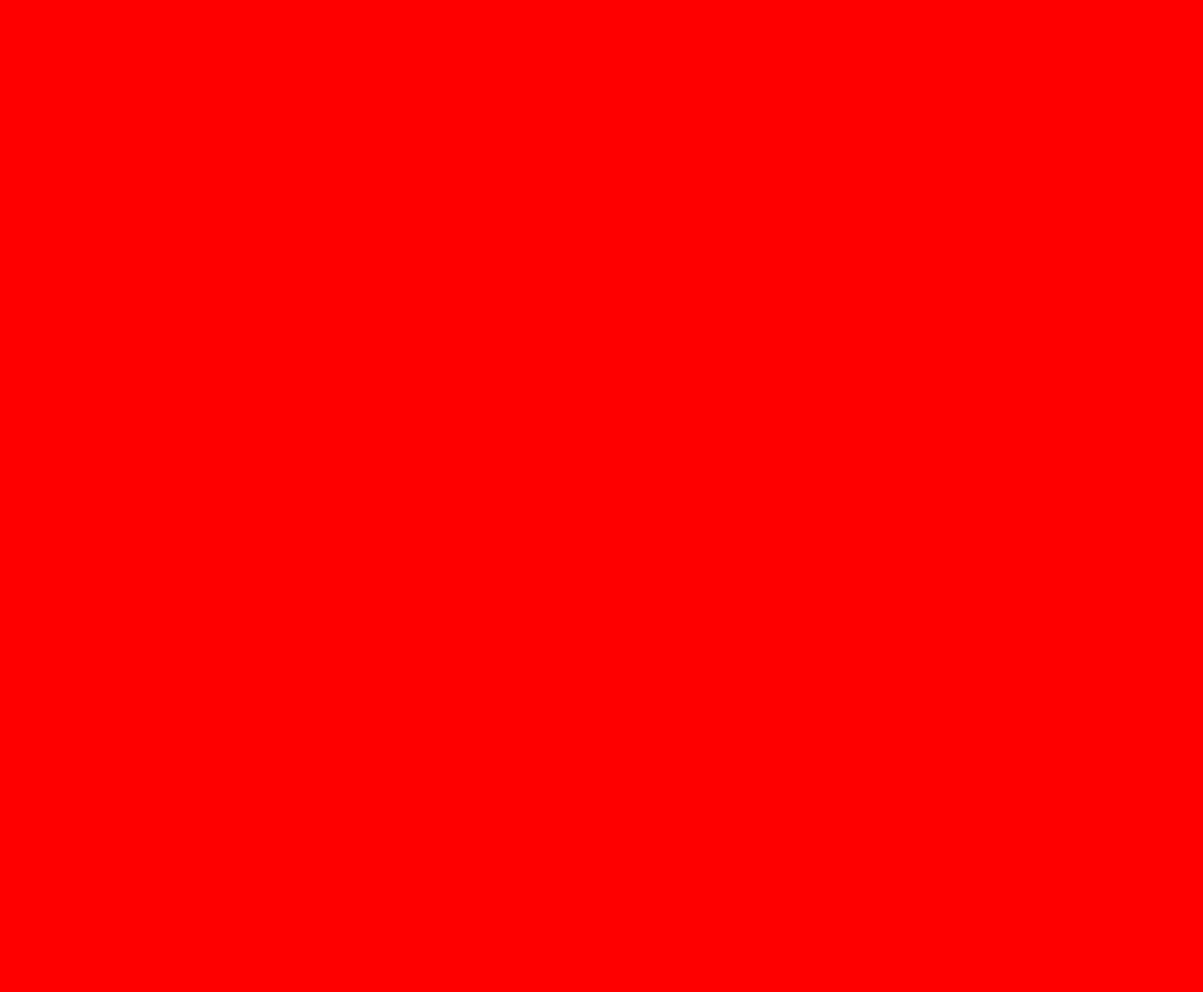
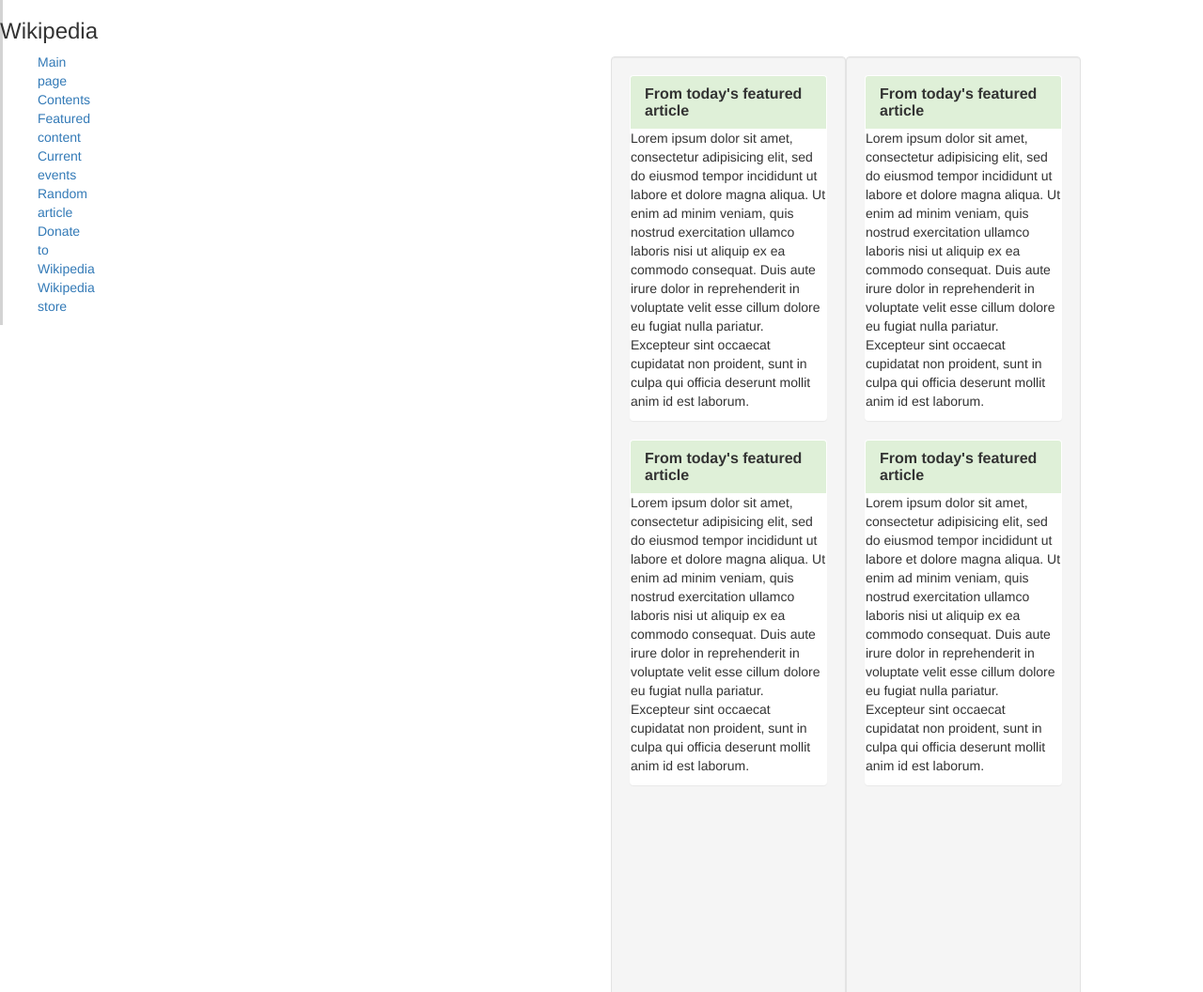
Before and after one commit to 21-Coding/Wikipedia, a plain HTML site: page index.html in a window 1280 px wide. Shown: the top 1056 px of the page at 94% size. Before the commit the page ends 800 px from the top, so only its background shows below. Drawn offline with Linux system fonts and the light colour scheme.

Commit message:
add floating divs and styles

```diff
--- a/css/styles.css
+++ b/css/styles.css
@@ -1,3 +1,22 @@
-body {
-  background-color: red;
+.sidebar {
+  width: 3px;
+  float: left;
+  background-color: lightgray;
 }
+
+.row {
+  margin: 60px;
+  width: 500px;
+  height: 500px;
+  float: right;
+  display: inline-flex;
+}
+
+h2 {
+  font-weight: bold;
+  color: black;
+}
+
+.well {
+  height: 1000px;
+}
--- a/index.html
+++ b/index.html
@@ -4,9 +4,63 @@
     <title>Wikipedia, the free encyclopedia</title>
     <link rel="stylesheet" href="css/bootstrap.css">
     <link rel="stylesheet" href="css/styles.css">
-
   </head>
   <body>
 
+    <div class="sidebar">
+      <h3>Wikipedia</h3>
+      <ul>
+        <a href="#">Main page</a>
+        <a href="#">Contents</a>
+        <a href="#">Featured content</a>
+        <a href="#">Current events</a>
+        <a href="#">Random article</a>
+        <a href="#">Donate to Wikipedia</a>
+        <a href="#">Wikipedia store</a>
+      </ul>
+    </div>
+
+
+   <div class="container">
+     <div class="row">
+       <div class="well">
+         <div class="panel">
+           <div class="panel-heading bg-success">
+             <h2 class="panel-title">From today's featured article</h2>
+             </div>
+             <p>Lorem ipsum dolor sit amet, consectetur adipisicing elit, sed do eiusmod tempor incididunt ut labore et dolore magna aliqua. Ut enim ad minim veniam, quis nostrud exercitation ullamco laboris nisi ut aliquip ex ea commodo consequat. Duis aute irure dolor in reprehenderit in voluptate velit esse cillum dolore eu fugiat nulla pariatur. Excepteur sint occaecat cupidatat non proident, sunt in culpa qui officia deserunt mollit anim id est laborum.</p>
+         </div>
+
+         <div class="panel">
+           <div class="panel-heading bg-success">
+             <h2 class="panel-title">From today's featured article</h2>
+             </div>
+             <p>Lorem ipsum dolor sit amet, consectetur adipisicing elit, sed do eiusmod tempor incididunt ut labore et dolore magna aliqua. Ut enim ad minim veniam, quis nostrud exercitation ullamco laboris nisi ut aliquip ex ea commodo consequat. Duis aute irure dolor in reprehenderit in voluptate velit esse cillum dolore eu fugiat nulla pariatur. Excepteur sint occaecat cupidatat non proident, sunt in culpa qui officia deserunt mollit anim id est laborum.</p>
+         </div>
+       </div>
+
+
+
+
+
+       <div class="well">
+        <div class="panel">
+         <div class="panel-heading bg-success">
+           <h2 class="panel-title">From today's featured article</h2>
+           </div>
+           <p>Lorem ipsum dolor sit amet, consectetur adipisicing elit, sed do eiusmod tempor incididunt ut labore et dolore magna aliqua. Ut enim ad minim veniam, quis nostrud exercitation ullamco laboris nisi ut aliquip ex ea commodo consequat. Duis aute irure dolor in reprehenderit in voluptate velit esse cillum dolore eu fugiat nulla pariatur. Excepteur sint occaecat cupidatat non proident, sunt in culpa qui officia deserunt mollit anim id est laborum.</p>
+       </div>
+
+       <div class="panel">
+         <div class="panel-heading bg-success">
+           <h2 class="panel-title">From today's featured article</h2>
+           </div>
+           <p>Lorem ipsum dolor sit amet, consectetur adipisicing elit, sed do eiusmod tempor incididunt ut labore et dolore magna aliqua. Ut enim ad minim veniam, quis nostrud exercitation ullamco laboris nisi ut aliquip ex ea commodo consequat. Duis aute irure dolor in reprehenderit in voluptate velit esse cillum dolore eu fugiat nulla pariatur. Excepteur sint occaecat cupidatat non proident, sunt in culpa qui officia deserunt mollit anim id est laborum.</p>
+       </div>
+     </div>
+   </div>
+ </div>
+
+
   </body>
 </html>
```
